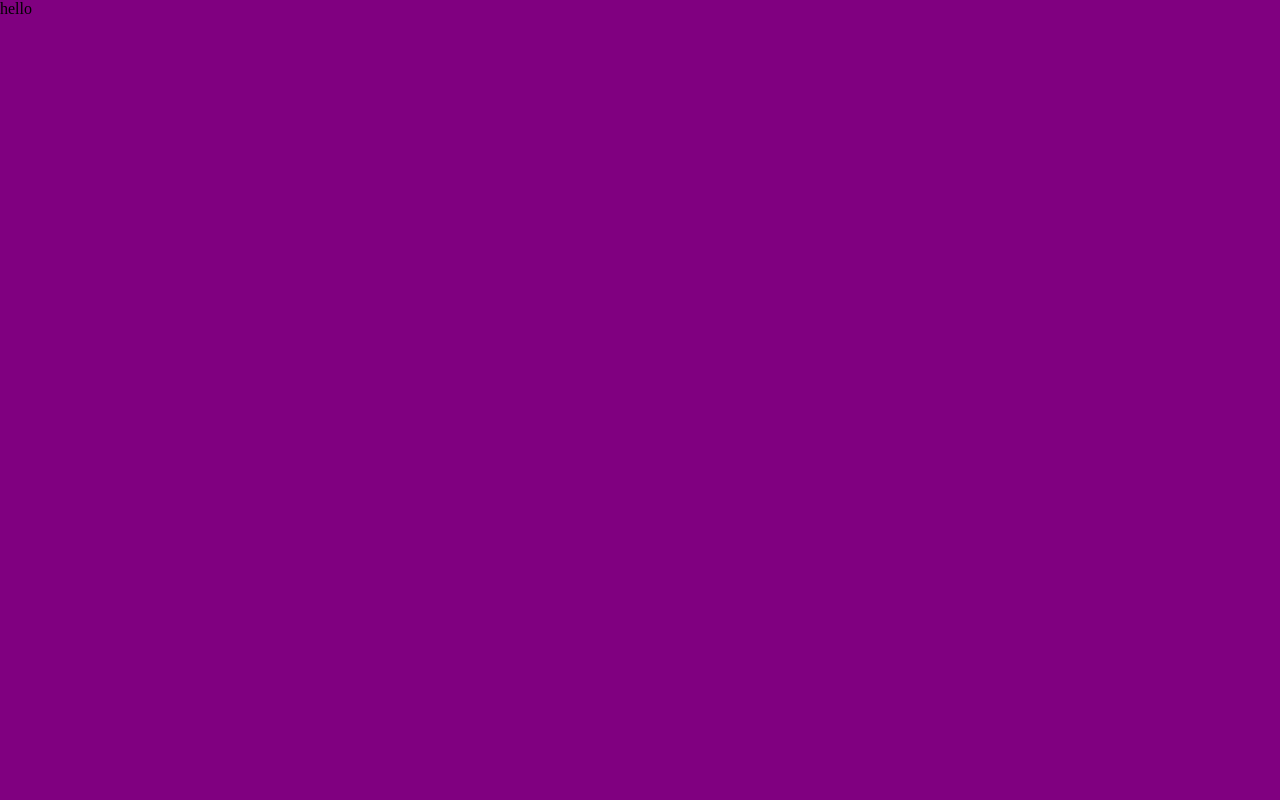
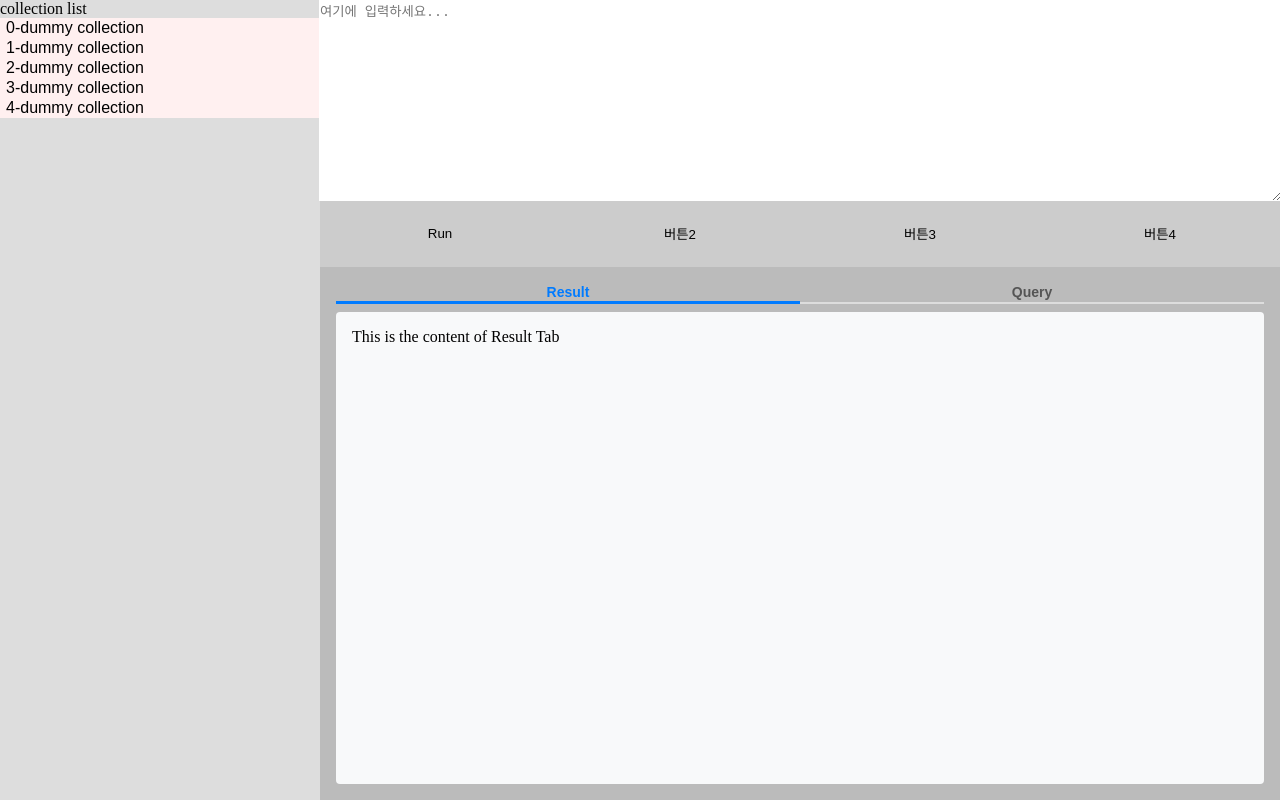
Before and after one commit to nacamp/rn-firestore, a React (Vite) app: page / in a window 1280 px wide. Built offline with nearby package versions, Linux system fonts and the light colour scheme.

Commit message:
Set default UI screen

```diff
--- a/src/App.tsx
+++ b/src/App.tsx
@@ -1,5 +1,128 @@
-export default function App() {
+import React, { useState, useEffect } from "react";
+import { View, Text, TouchableOpacity, TextInput, StyleSheet, ScrollView } from "./PlatformWrapper"; // ✅ 웹 & 네이티브 공통 컴포넌트
+import TabView from "./TabView"; // ✅ 웹 & 네이티브 공통 컴포넌트
+
+
+const HistoryTab = ({ queryHistory }: { queryHistory: string[] }) => (
+  <ScrollView style={{
+    width: "100%",
+    maxHeight: "100%",
+    backgroundColor: "#fff0f0",
+  }}
+  >
+    {queryHistory.length > 0 ? (
+      queryHistory.map((item, index) => (
+        <Text key={index} style={{ ...styles.historyText, whiteSpace: "pre-line" }}>
+          {item}
+        </Text>
+      ))
+    ) : (
+      <Text style={styles.historyText}>No history</Text>
+    )}
+  </ScrollView>
+);
+
+
+const MacOSLayout = () => {
+  const [inputText, setInputText] = useState("");
+  const [queryHistory, setQueryHistory] = useState<string[]>([]);
+  const [activeTab, setActiveTab] = useState<number>(0);
+
+  const tabs = [
+    { label: "Result", content: <Text style={styles.contentText}>This is the content of Result Tab</Text> },
+    { label: "Query", content: <HistoryTab queryHistory={queryHistory} /> },
+  ];
+
+  const handleRun = () => {
+    console.log("Run 버튼 클릭");
+    if (inputText.trim().length > 0) {
+      setQueryHistory((prevHistory) => [inputText, ...prevHistory]); // 새로운 입력값을 히스토리 앞에 추가
+      setActiveTab(1);
+    }
+  };
+
+  const dummyCollection = Array(5).fill("dummy collection");
+  const handleItemClick = (item: string) => {
+    console.log(`${item} clicked`);
+  };
+
   return (
-    <div>hello</div>
+
+    <View style={styles.container}>
+      <View style={styles.leftColumn}>
+        <Text>collection list</Text>
+        <ScrollView style={{
+          width: "100%",
+          maxHeight: "100%",
+          backgroundColor: "#fff0f0",
+          // justifyContent: "flex-start", // contentContainerStyle 에서만 사용가능
+        }}
+        contentContainerStyle={{
+          alignItems: "flex-start",
+        }}
+        >
+          {dummyCollection.length > 0 ? (
+            dummyCollection.map((item, index) => (
+              <TouchableOpacity style={{ ...styles.historyText }} key={index} onPress={() => handleItemClick(`${index}-${item}`)}>
+                <Text style={{ ...styles.historyText }}>
+                  {index}-{item}
+                </Text>
+              </TouchableOpacity>
+            ))
+          ) : (
+            <Text style={styles.historyText}>No history</Text>
+          )}
+        </ScrollView>
+      </View>
+
+      <View style={styles.rightColumn}>
+        <View style={styles.topRow}>
+          <TextInput
+            style={styles.input}
+            placeholder="여기에 입력하세요..."
+            value={inputText}
+            multiline={true}
+            onChangeText={setInputText}
+          />
+          <View style={styles.buttonGroup}>
+            <TouchableOpacity style={styles.button} onPress={handleRun}>
+              <Text style={styles.buttonText}>Run</Text>
+            </TouchableOpacity>
+            {["버튼2", "버튼3", "버튼4"].map((label, index) => (
+              <TouchableOpacity key={index} style={styles.button}>
+                <Text style={styles.buttonText}>{label}</Text>
+              </TouchableOpacity>
+            ))}
+          </View>
+        </View>
+        <View style={styles.bottomRow}>
+          <TabView tabs={tabs} activeTab={activeTab} setActiveTab={setActiveTab} />
+        </View>
+      </View>
+    </View>
   );
-}
+};
+
+const styles = StyleSheet.create({
+  container: { flex: 1, flexDirection: "row", height: "100%", minHeight: 0 },
+  leftColumn: { flex: 1, flexDirection: "column",  justifyContent: "flex-start", height: "100%", backgroundColor: "#ddd" },
+  rightColumn: { flex: 3, flexDirection: "column", minHeight: 0 },
+
+  topRow: { flex: 1, flexDirection: "column", backgroundColor: "#ccc", alignItems: "center", padding: 0 },
+  input: {
+    flex: 3,
+    height: "100%",
+    width: "100%",
+    border: "none",
+  },
+  buttonGroup: { flex: 1, flexDirection: "row", width: "100%", justifyContent: "space-between", margin: 0 },
+  button: { flex: 1, backgroundColor: "#888", paddingVertical: 5, marginVertical: 0, marginHorizontal: 2, alignItems: "center" },
+
+
+  bottomRow: { flex: 2, backgroundColor: "#bbb", minHeight: 0 },
+  // HistoryTab
+  historyText: { alignItems: "flex-start", fontSize: 16, paddingVertical: 5, color: "#000" },
+
+});
+
+export default MacOSLayout;
--- a/src/PlatformWrapper.tsx
+++ b/src/PlatformWrapper.tsx
@@ -19,7 +19,7 @@ export const View = ({ children, style }: { children: React.ReactNode; style?: a
 /** ✅ ScrollView 래핑 */
 export const ScrollView = ({ children, style, contentContainerStyle }: { children: React.ReactNode; style?: any; contentContainerStyle?: any }) => {
   return isWeb ? (
-    <div style={{ overflowY: "auto", ...style }}>
+    <div style={{  overflowY: "auto", ...style }}>
       <div style={{ display: "flex", flexDirection: "column", ...contentContainerStyle }}>{children}</div>
     </div>
   ) : (
@@ -55,16 +55,15 @@ export const Text = ({ children, style, block = false }: { children: React.React
 export const TextInput = ({ style, multiline = false, onChangeText, ...props }: any) => {
   return isWeb ? (
     multiline ? (
-      /** ✅ 웹에서 `multiline`일 경우, `<textarea>`로 변경 */
       <textarea
-        style={{ ...style, border: "1px solid #999", padding: "5px", width: "100%", height: "100px", resize: "vertical" }}
+        style={{ ...style, border: "0px solid #999", padding: "1px", width: "100%", height: "100%", resize: "vertical" }}
         onChange={(e) => onChangeText?.(e.target.value)} // ✅ 네이티브와 동일한 onChangeText 지원
         {...props}
       />
     ) : (
       /** ✅ 기본적으로 `<input>` 사용 */
       <input
-        style={{ ...style, border: "1px solid #999", padding: "5px" }}
+        style={{ ...style, border: "0px solid #999", padding: "1px" }}
         onChange={(e) => onChangeText?.(e.target.value)} // ✅ onChangeText 사용 가능하게 변환
         {...props}
       />
--- a/src/TabView.tsx
+++ b/src/TabView.tsx
@@ -86,8 +86,8 @@ const styles = StyleSheet.create({
     padding: 16,
     backgroundColor: "#f8f9fa",
     borderRadius: 4,
-    alignItems: "center",
-    justifyContent: "center",
+    alignItems: "flex-start",
+    //justifyContent: "center",
     flex: 1,
     minHeight: 0, // 스크로링 가능하도록 최소 높이 설정
   },
--- a/src/main.tsx
+++ b/src/main.tsx
@@ -1,6 +1,6 @@
 import { StrictMode } from 'react'
 import { createRoot } from 'react-dom/client'
-import App from './App.tsx'
+import App from './App'
 
 createRoot(document.getElementById('root')!).render(
   <StrictMode>
```
